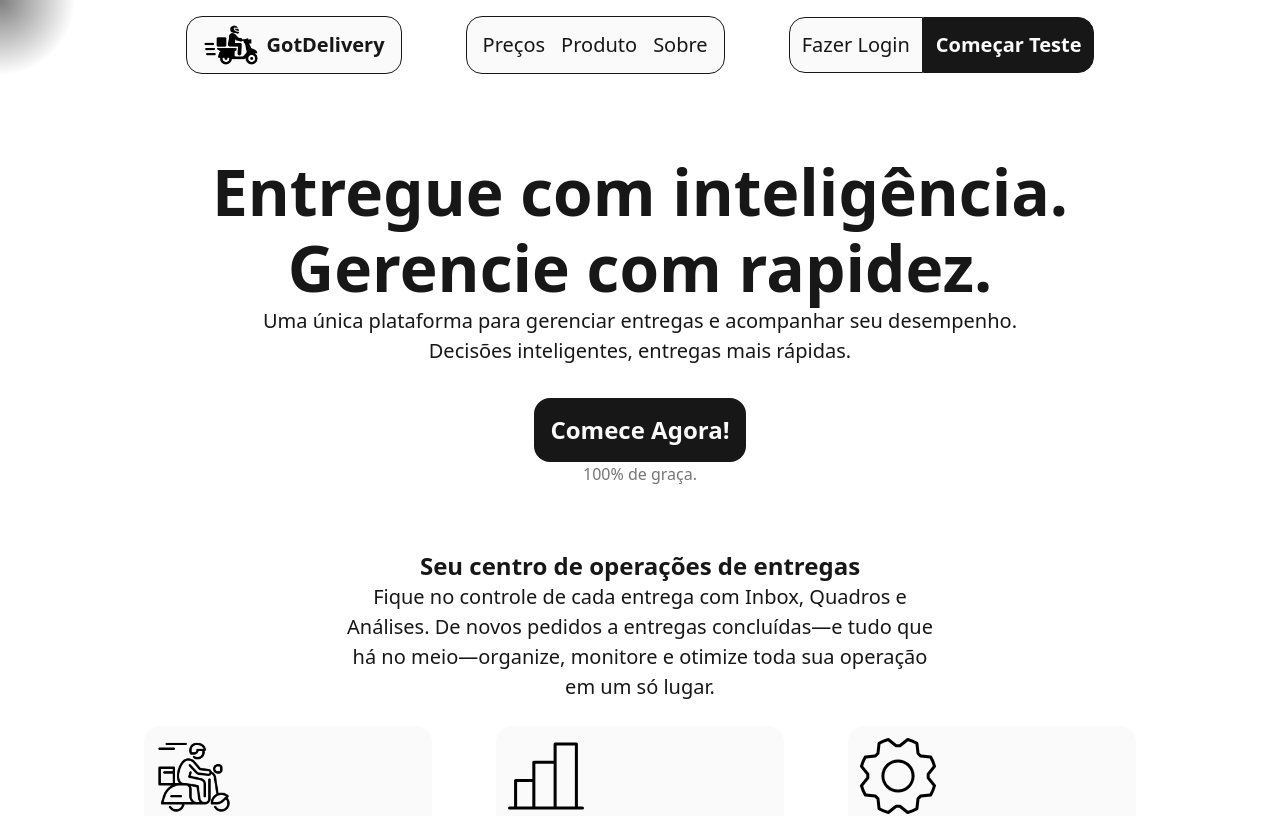
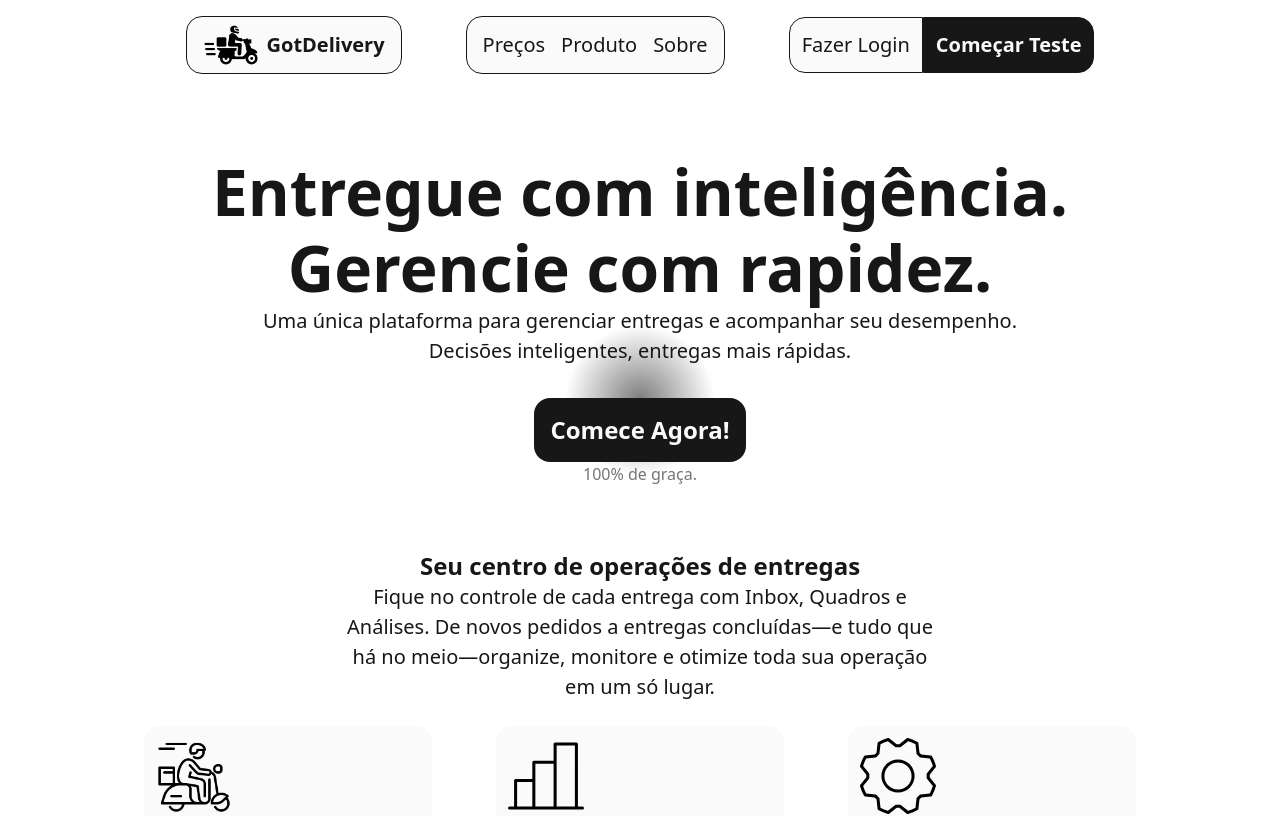
Before and after one commit to vitorsaa2k/Got-Delivery, a Next.js app: page / in a window 1280 px wide. Shown: the top 816 px of the page. Built offline with nearby package versions, Linux system fonts and the light colour scheme.

Commit message:
make followCircle Component be initiated on the center of screen

```diff
--- a/src/components/homePage/followCircle/followCursor.tsx
+++ b/src/components/homePage/followCircle/followCursor.tsx
@@ -4,7 +4,10 @@ import { useEffect, useRef } from "react";
 
 export function FollowCursor() {
 	const ref = useRef<HTMLDivElement>(null);
+	const centerHorizontal = window.innerWidth / 2;
+	const centerVertical = window.innerHeight / 2;
 	useEffect(() => {
+		if (!ref.current) return;
 		const handleMouseMovement = (e: MouseEvent) => {
 			if (!ref.current) return;
 			ref.current.animate(
@@ -23,9 +26,9 @@ export function FollowCursor() {
 
 	const gradientStyle: React.CSSProperties = {
 		background: `radial-gradient(circle farthest-side,rgba(0, 0, 0, 0.5) 0%, rgba(0, 0, 0, 0.5) 1%, rgba(0, 0, 0, 0) 100%)`,
-		transform: `translate(${ref.current?.getBoundingClientRect().x}px, ${
-			ref.current?.getBoundingClientRect().y
-		}px)`,
+		transform: `translate(${
+			ref.current?.getBoundingClientRect().x ?? centerHorizontal
+		}px, ${ref.current?.getBoundingClientRect().y ?? centerVertical}px)`,
 		width: "150px",
 		height: "150px",
 		position: "fixed",
```
